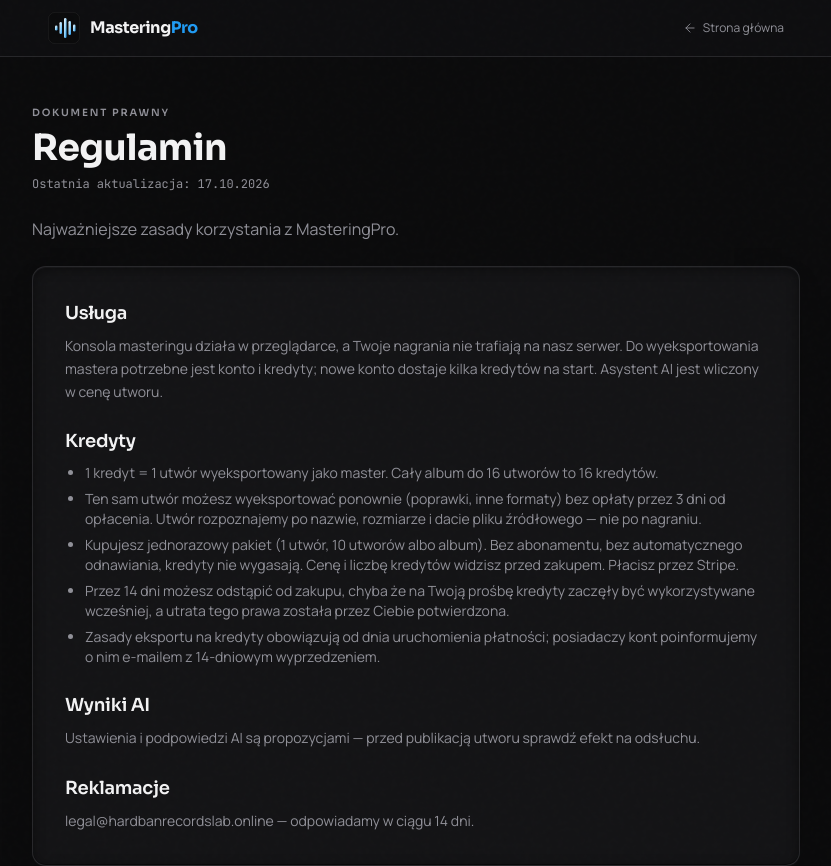
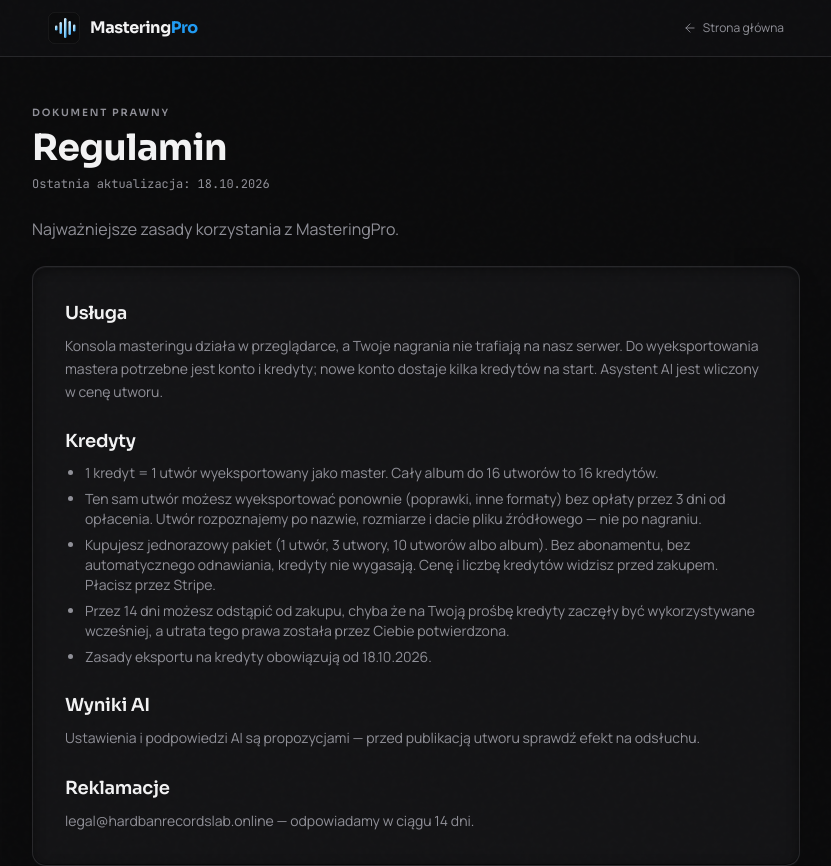
Before and after one commit to HardbanRecordsLab/MasteringPro, a React (Vite) app: page /legal/terms in a window 1280 px wide. Shown: the top 866 px of the page, without its empty margins (224-1055 px from the left). Built offline with nearby package versions, Linux system fonts and the light colour scheme; no server answers; the HTML template or start-up script is replaced by a standard one.

Commit message:
Terms: export credits in force from 18.10.2026; 4 packs
Co-Authored-By: Claude Opus 5.5 <noreply@anthropic.com>

```diff
--- a/src/pages/legal/Terms.tsx
+++ b/src/pages/legal/Terms.tsx
@@ -1,7 +1,7 @@
 import LegalLayout from '@/components/site/LegalLayout';
 
 const Terms = () => (
-  <LegalLayout title="Regulamin" updated="17.10.2026" intro="Najważniejsze zasady korzystania z MasteringPro.">
+  <LegalLayout title="Regulamin" updated="18.10.2026" intro="Najważniejsze zasady korzystania z MasteringPro.">
     <section>
       <h2>Usługa</h2>
       <p>Konsola masteringu działa w przeglądarce, a Twoje nagrania nie trafiają na nasz serwer. Do wyeksportowania mastera potrzebne jest konto i kredyty; nowe konto dostaje kilka kredytów na start. Asystent AI jest wliczony w cenę utworu.</p>
@@ -11,9 +11,9 @@ const Terms = () => (
       <ul>
         <li>1 kredyt = 1 utwór wyeksportowany jako master. Cały album do 16 utworów to 16 kredytów.</li>
         <li>Ten sam utwór możesz wyeksportować ponownie (poprawki, inne formaty) bez opłaty przez 3 dni od opłacenia. Utwór rozpoznajemy po nazwie, rozmiarze i dacie pliku źródłowego — nie po nagraniu.</li>
-        <li>Kupujesz jednorazowy pakiet (1 utwór, 10 utworów albo album). Bez abonamentu, bez automatycznego odnawiania, kredyty nie wygasają. Cenę i liczbę kredytów widzisz przed zakupem. Płacisz przez Stripe.</li>
+        <li>Kupujesz jednorazowy pakiet (1 utwór, 3 utwory, 10 utworów albo album). Bez abonamentu, bez automatycznego odnawiania, kredyty nie wygasają. Cenę i liczbę kredytów widzisz przed zakupem. Płacisz przez Stripe.</li>
         <li>Przez 14 dni możesz odstąpić od zakupu, chyba że na Twoją prośbę kredyty zaczęły być wykorzystywane wcześniej, a utrata tego prawa została przez Ciebie potwierdzona.</li>
-        <li>Zasady eksportu na kredyty obowiązują od dnia uruchomienia płatności; posiadaczy kont poinformujemy o nim e-mailem z 14-dniowym wyprzedzeniem.</li>
+        <li>Zasady eksportu na kredyty obowiązują od 18.10.2026.</li>
       </ul>
     </section>
     <section>
```
